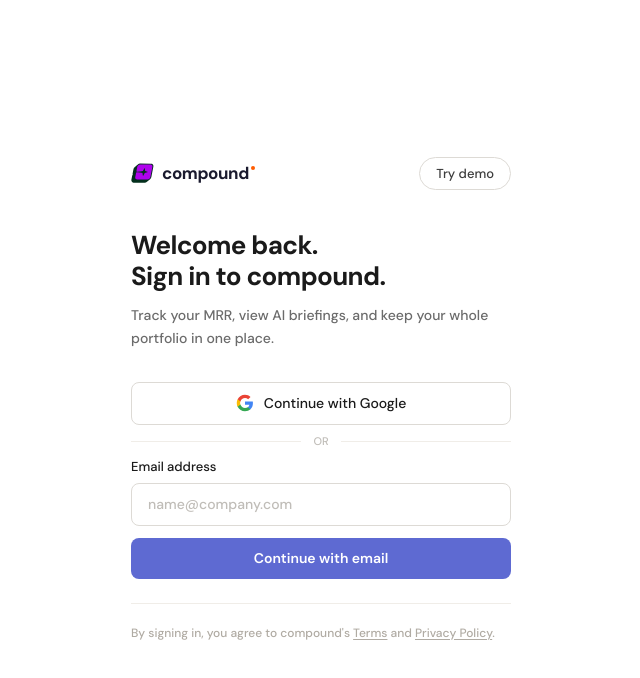
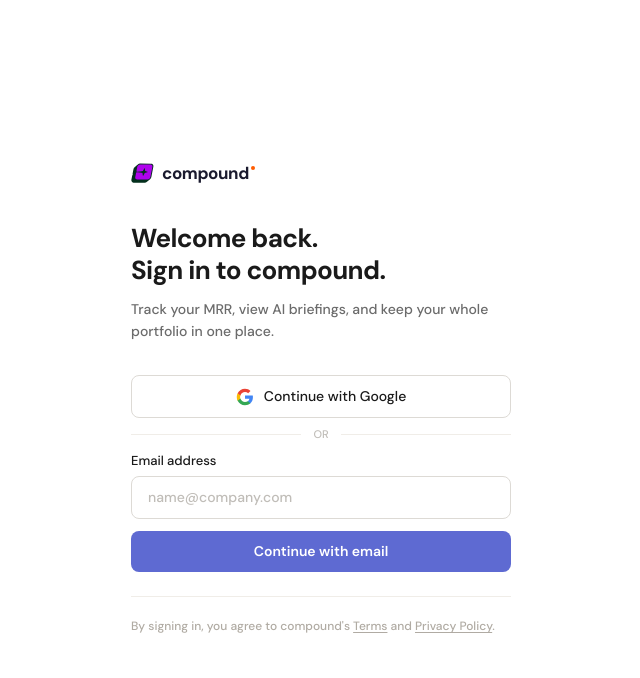
Before and after one commit to learnwithalex/compound, a Next.js app: page /login in a window 1280 px wide. Shown: the top 678 px of the page, without its empty margins (319-959 px from the left). Built offline with nearby package versions, Linux system fonts and the light colour scheme.

Commit message:
remove try demo button from login

```diff
--- a/src/app/login/page.tsx
+++ b/src/app/login/page.tsx
@@ -33,13 +33,6 @@
         {/* Logo row */}
         <div className="mb-10 flex items-center justify-between">
           <CompoundWordmark theme="light" height={20} />
-          <button
-            onClick={() => { window.location.href = "/api/auth/demo"; }}
-            className="rounded-full px-4 py-1.5 text-[13px] font-medium text-[#3d3d3d] hover:bg-[#f5f5f4]"
-            style={{ border: "1px solid #dddad5" }}
-          >
-            Try demo
-          </button>
         </div>
 
         {state === "sent" ? (
```
